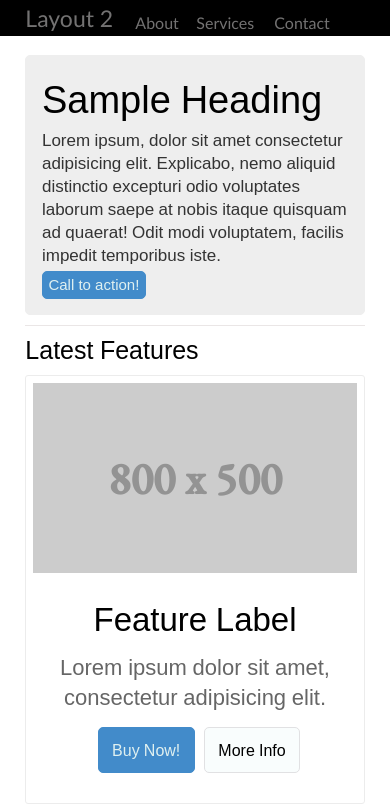
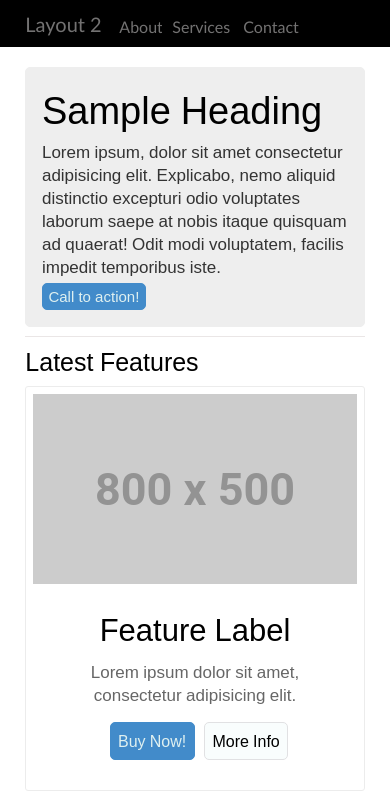
Before and after one commit to nutan240/Layout_2, a plain HTML site: page index.html in a window 390 px wide. Shown: the top 806 px of the page. Drawn offline with nearby package versions, Linux system fonts and the light colour scheme.

Commit message:
adding responsiveness to the webpage

```diff
--- a/index.css
+++ b/index.css
@@ -14,7 +14,7 @@
 .nav_list{
 list-style-type: none;
    display: grid;
-  grid-template-columns: 100px 51px 68px 68px;
+  grid-template-columns: 84px 43px 61px 68px;
     gap: 10px;
     padding: 1% 6.5%;
     align-items: end;
@@ -26,7 +26,7 @@ list-style-type: none;
     list-style-type: none;
 }
 .nav_list_item1{
-    font-size: 23px;
+    font-size: 20px;
 }
 .nav_link{
     text-decoration: none;
@@ -104,6 +104,8 @@ font-family: 'Noto Sans Pahawh Hmong', sans-serif;
 font-family: 'Noto Sans Pahawh Hmong', sans-serif;
 font-weight: bold ;
     font-family: 'EB Garamond', serif;
+    font-family: 'Roboto', sans-serif;
+
 }
 .info{
     /* padding: 5% 15%; */
@@ -168,7 +170,7 @@ gap: 10px;
     font-size: 18px;
 }
 .info_para{
-    font-size: 30px;
+    font-size: 16px;
 }
 .info_btn{
     padding: 3.4% 4.3%;
@@ -182,6 +184,10 @@ gap: 10px;
     .info_para1{
         font-size:18px ;
     }
+    .hero_para1{
+        font-size: 48px;
+    }
+
 }
 
 @media(max-width:1002px){
@@ -191,7 +197,9 @@ gap: 10px;
         gap: 18px;
     }
     .hero_para{
-        font-size: 21px;
+        font-size: 19px;
+    }.info_para1{
+        font-size: 16px;
     }
 }
 @media(max-width:990px){
@@ -212,6 +220,9 @@ gap: 10px;
 
     .info_para1{
         font-size: 16px;
+    }
+    .hero_para1{
+    font-size: 46px;
     }
 }
 @media(max-width:738px){
@@ -256,11 +267,21 @@ gap: 15px;
     padding: 17px 13px;
    }
    .info_para1{
-    font-size: 22px;
+    font-size: 17px;
    }
    .info_para{
-    font-size: 33px;
+    font-size: 31px;
    }
+   .nav_list{
+    padding: 3% 6.5%;
+   }
+
+.info_btn{
+    padding: 2.3% 2.4%;
+}
+.info_btn1{
+    padding: 2.3% 2.4%;
+}
 
 }
 @media (max-width:360px){
@@ -281,5 +302,6 @@ gap: 15px;
         padding: 4% 6.5%;
         grid-template-columns: 35%;
         justify-content: center;
+        text-align: center;
     }
 }
```
